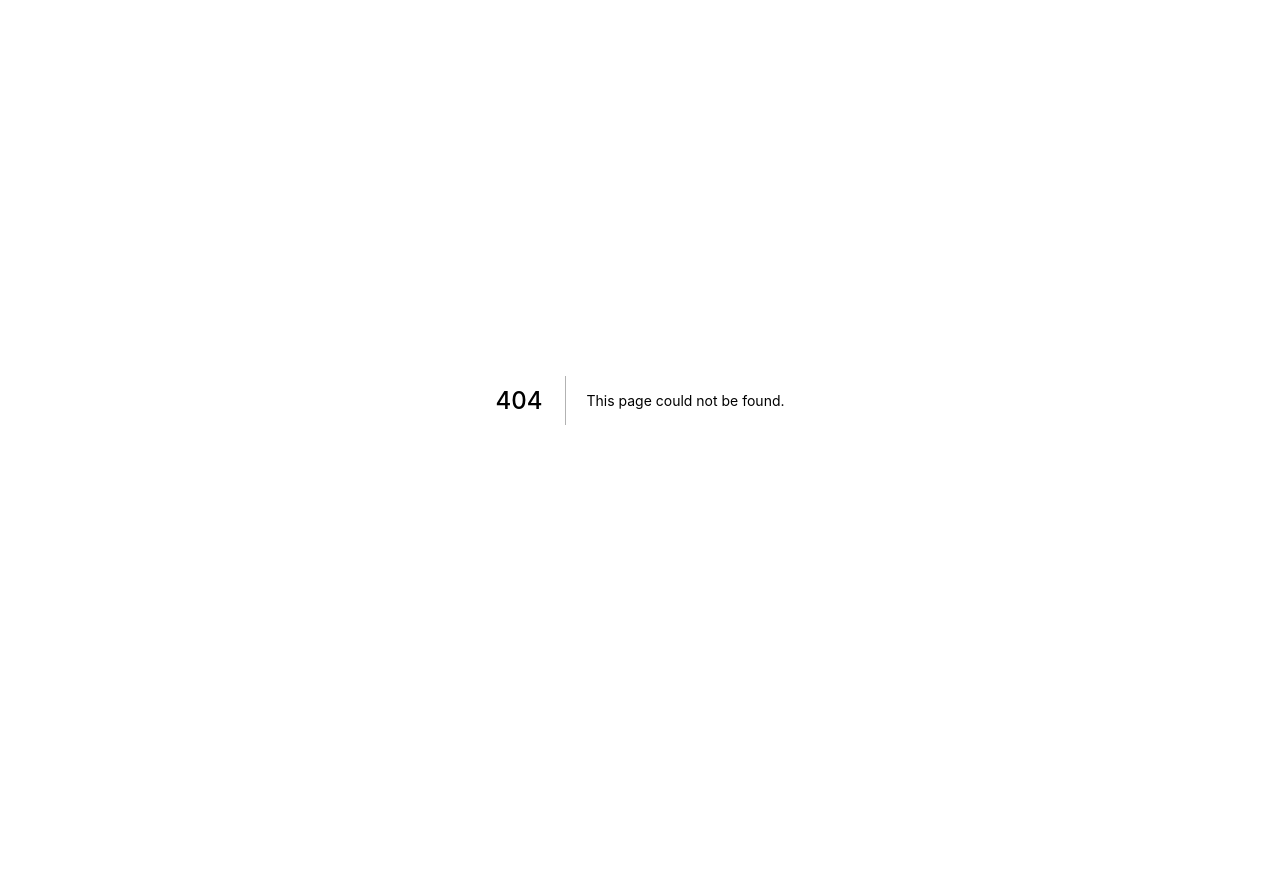
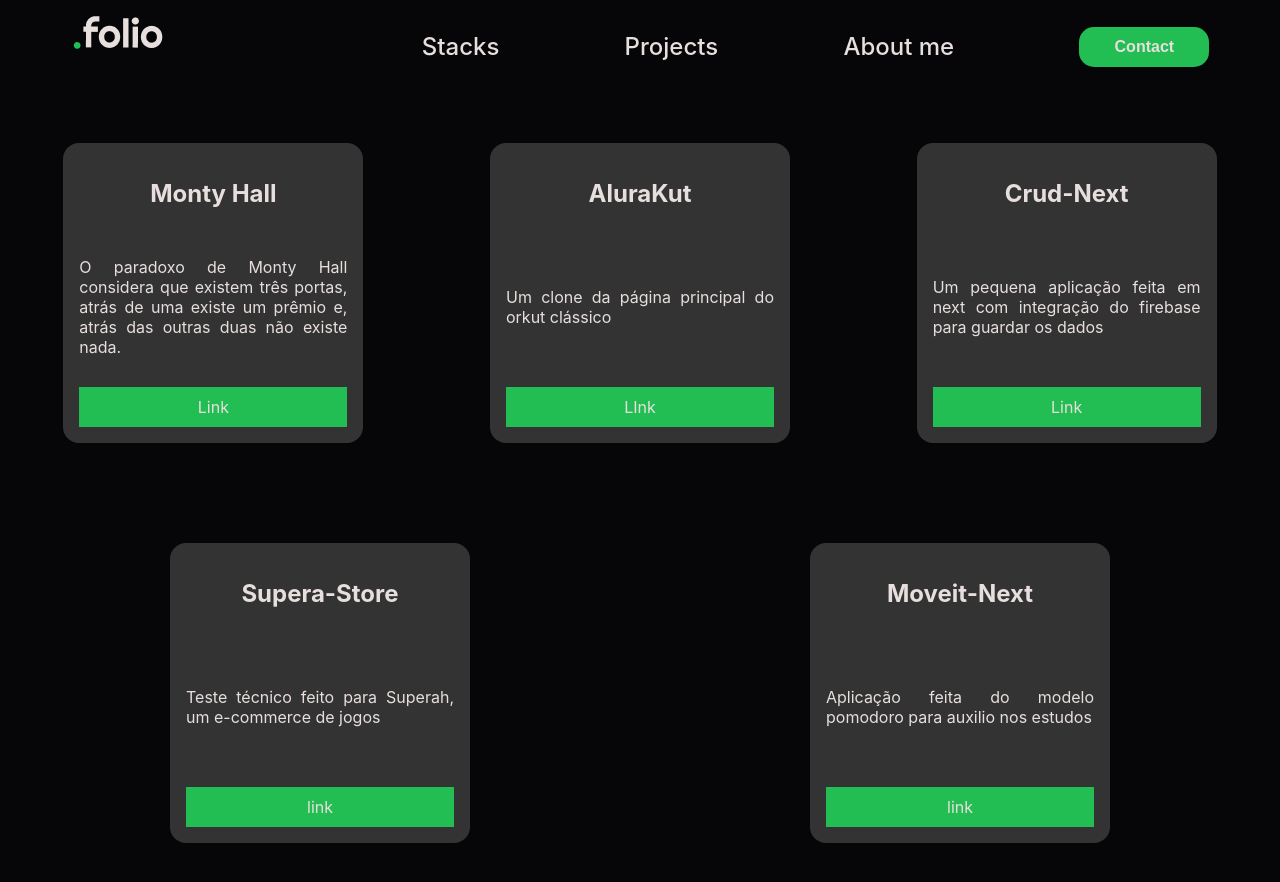
Before and after one commit to dandankara/devportf, a Next.js app: page /projects in a window 1280 px wide. Before the commit this address had no page. Shown: the top 882 px of the page. Before the commit the page ends 800 px from the top, so only its background shows below. Built offline with nearby package versions, Linux system fonts and the light colour scheme.

Commit message:
Add page projects

```diff
--- /dev/null
+++ b/src/pages/projects.js
@@ -0,0 +1,48 @@
+import Header from "../components/Header/Header";
+import { CardProjects, ContainerProjects } from "../styles/ProjectsStyle";
+
+
+export default function Projects() {
+  return (
+    <>
+      <Header />
+      <ContainerProjects>
+        <CardProjects>
+          <h2>Monty Hall</h2>
+          <p>
+            O paradoxo de Monty Hall considera que existem três portas, atrás de uma existe um prêmio e,
+            atrás das outras duas não existe nada.
+          </p>
+          <a href="https://hungry-kepler-eff66a.netlify.app/">Link</a>
+        </CardProjects>
+
+        <CardProjects>
+          <h2>AluraKut</h2>
+          <p>Um clone da página principal do orkut clássico</p>
+          <a href="https://zealous-euler-e1e6f0.netlify.app">LInk</a>
+        </CardProjects>
+
+        <CardProjects>
+          <h2>Crud-Next</h2>
+          <p>Um pequena aplicação feita em next com
+            integração do firebase para guardar os dados
+          </p>
+          <a href="https://github.com/dandankara/crud-next">Link</a>
+        </CardProjects>
+
+        <CardProjects>
+          <h2>Supera-Store</h2>
+          <p>Teste técnico feito para Superah, um e-commerce de jogos</p>
+          <a href="https://github.com/dandankara/superah_store"> link</a>
+        </CardProjects>
+
+        <CardProjects>
+          <h2>Moveit-Next</h2>
+          <p>Aplicação feita do modelo pomodoro para auxilio nos estudos</p>
+          <a href="https://kind-mestorf-c5bd61.netlify.app/"> link</a>
+        </CardProjects>
+
+      </ContainerProjects>
+    </>
+  )
+}
--- /dev/null
+++ b/src/styles/ProjectsStyle.js
@@ -0,0 +1,35 @@
+import styled from 'styled-components'
+
+export const ContainerProjects = styled.div`
+  background-color: #060608;
+  height: 100vh;
+  display: flex;
+  flex-direction: row;
+  justify-content: space-around;
+  align-items: center;
+  flex-wrap: wrap;
+`;
+
+export const CardProjects = styled.div`
+  background-color: red;
+  padding: 1rem;
+  margin: 1rem;
+  width: 300px;
+  height: 300px;
+  display: flex;
+  flex-direction: column;
+  align-items: center;
+  text-align: justify;
+  border-radius: 1rem;
+  justify-content: space-between;
+  color: #E7DFDD;
+  background-color: #333333;
+
+  a{
+    width: 100%;
+    text-align: center;
+    background-color: #23BE53;
+    padding: 10px;
+
+  }
+`;
```
